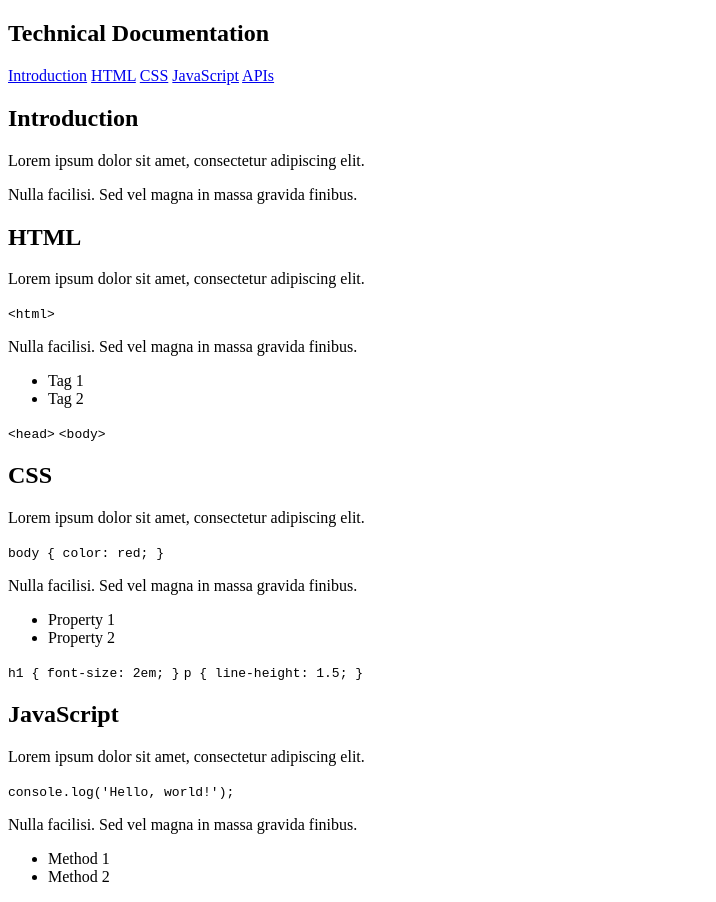
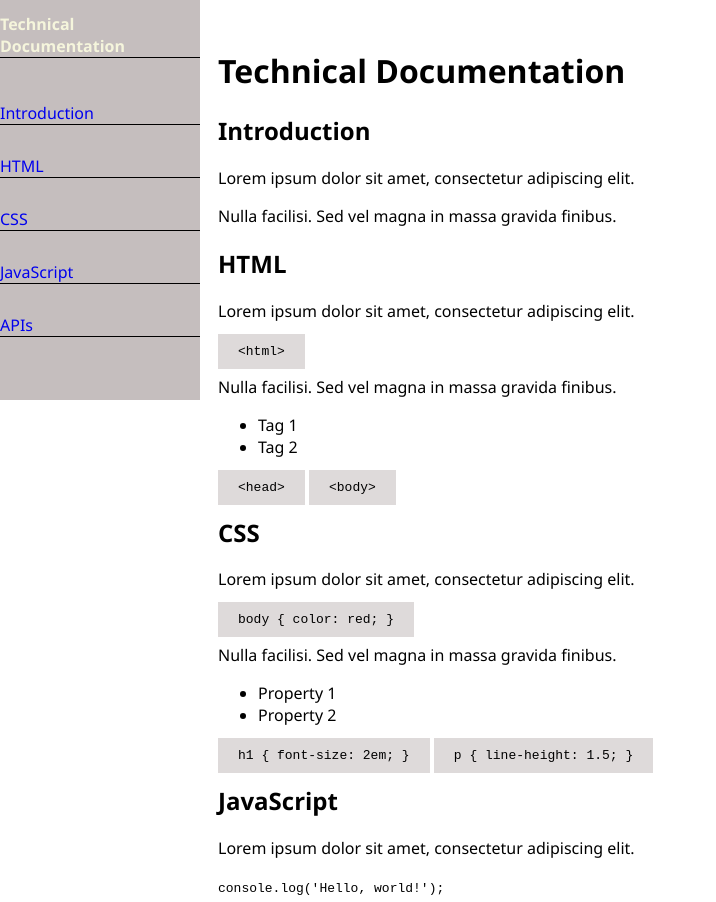
Before and after one commit to adityapathak-auto/technical-documentation-microverse, a plain HTML site: page index.html in a window 1280 px wide. Shown: the top 902 px of the page, without its empty margins (0-716 px from the left). Drawn offline with Linux system fonts and the light colour scheme.

Commit message:
Add files via upload

```diff
--- a/css/style.css
+++ b/css/style.css
@@ -0,0 +1,55 @@
+/* body, h1, h2, p, li, ul, code{
+margin: 0;
+padding: 0;
+
+} */
+
+body{
+    /* background-color: whitesmoke; */
+    font-family: 'Segoe UI', Tahoma, Geneva, Verdana, sans-serif;
+
+}
+#main-doc{
+    margin-left: 200px;
+    padding: 20px 10px;
+}
+#navbar{
+
+}
+
+.code{
+    padding: 10px 20px;
+    background-color: rgb(222, 218, 218);
+
+}
+main{
+    margin-left:  260px;
+    /* margin-top: -300px; */
+}
+
+#navbar{
+    display: flex;
+    flex-direction: column;
+    /* padding: 20px;
+    margin: 20px; */
+    gap: 30px;
+    position: fixed;
+    top: 0;
+    left: 0;
+    width: 200px;
+    background-color: rgb(197, 190, 190);
+    color: beige;
+    height: 50%;
+
+}
+#navbar a{
+    border-bottom: 1px solid black;
+}
+#navbar h1{
+    font-size: medium;
+    border-bottom:1px solid black;
+
+}
+a{
+    text-decoration: none;
+}
--- a/index.html
+++ b/index.html
@@ -21,6 +21,9 @@
     </nav>
 
     <main id="main-doc">
+      <header>
+        <h1>Technical Documentation</h1>
+      </header>
       <section class="main-section" id="Introduction">
         <header>
           <h2>Introduction</h2>
@@ -34,14 +37,14 @@
           <h2>HTML</h2>
         </header>
         <p>Lorem ipsum dolor sit amet, consectetur adipiscing elit.</p>
-        <code>&lt;html&gt;</code>
+        <code class="code">&lt;html&gt;</code>
         <p>Nulla facilisi. Sed vel magna in massa gravida finibus.</p>
         <ul>
           <li>Tag 1</li>
           <li>Tag 2</li>
         </ul>
-        <code>&lt;head&gt;</code>
-        <code>&lt;body&gt;</code>
+        <code class="code">&lt;head&gt;</code>
+        <code class="code">&lt;body&gt;</code>
       </section>
 
       <section class="main-section" id="CSS">
@@ -49,14 +52,14 @@
           <h2>CSS</h2>
         </header>
         <p>Lorem ipsum dolor sit amet, consectetur adipiscing elit.</p>
-        <code>body &#123; color: red; &#125;</code>
+        <code class="code">body &#123; color: red; &#125;</code>
         <p>Nulla facilisi. Sed vel magna in massa gravida finibus.</p>
         <ul>
           <li>Property 1</li>
           <li>Property 2</li>
         </ul>
-        <code>h1 &#123; font-size: 2em; &#125;</code>
-        <code>p &#123; line-height: 1.5; &#125;</code>
+        <code class="code">h1 &#123; font-size: 2em; &#125;</code>
+        <code class="code">p &#123; line-height: 1.5; &#125;</code>
       </section>
 
       <section class="main-section" id="JavaScript">
@@ -70,8 +73,8 @@
           <li>Method 1</li>
           <li>Method 2</li>
         </ul>
-        <code>const name = 'John';</code>
-        <code>const age = 25;</code>
+        <code class="code">const name = 'John';</code>
+        <code class="code">const age = 25;</code>
       </section>
 
       <section class="main-section" id="APIs">
@@ -79,14 +82,14 @@
           <h2>APIs</h2>
         </header>
         <p>Lorem ipsum dolor sit amet, consectetur adipiscing elit.</p>
-        <code>fetch('https://api.example.com/data');</code>
+        <code class="code">fetch('https://api.example.com/data');</code>
         <p>Nulla facilisi. Sed vel magna in massa gravida finibus.</p>
         <ul>
           <li>Endpoint 1</li>
           <li>Endpoint 2</li>
         </ul>
-        <code>axios.get('/api/data');</code>
-        <code>$.ajax({ method: 'GET', url: '/api/data' });</code>
+        <code class="code">axios.get('/api/data');</code>
+        <code class="code">$.ajax({ method: 'GET', url: '/api/data' });</code>
       </section>
     <script  src="js/index.js"></script>
   </body>
```
